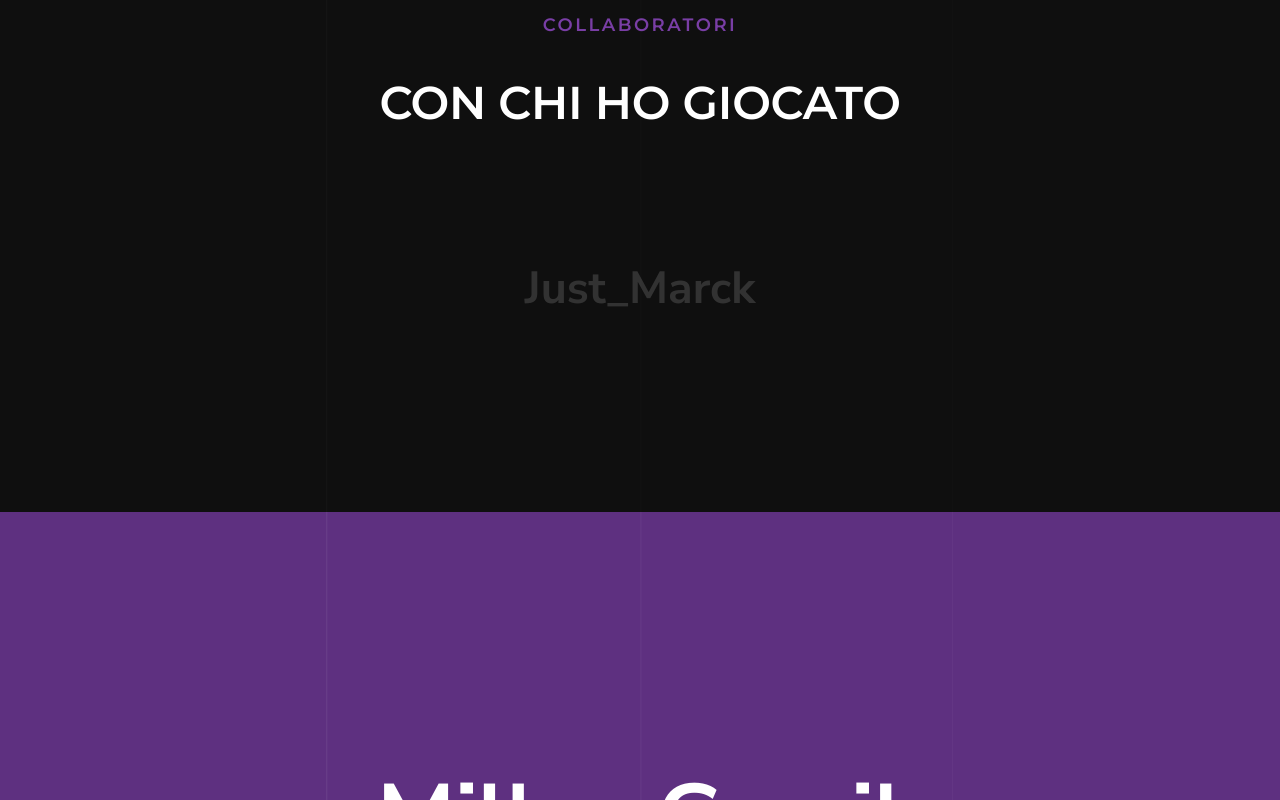
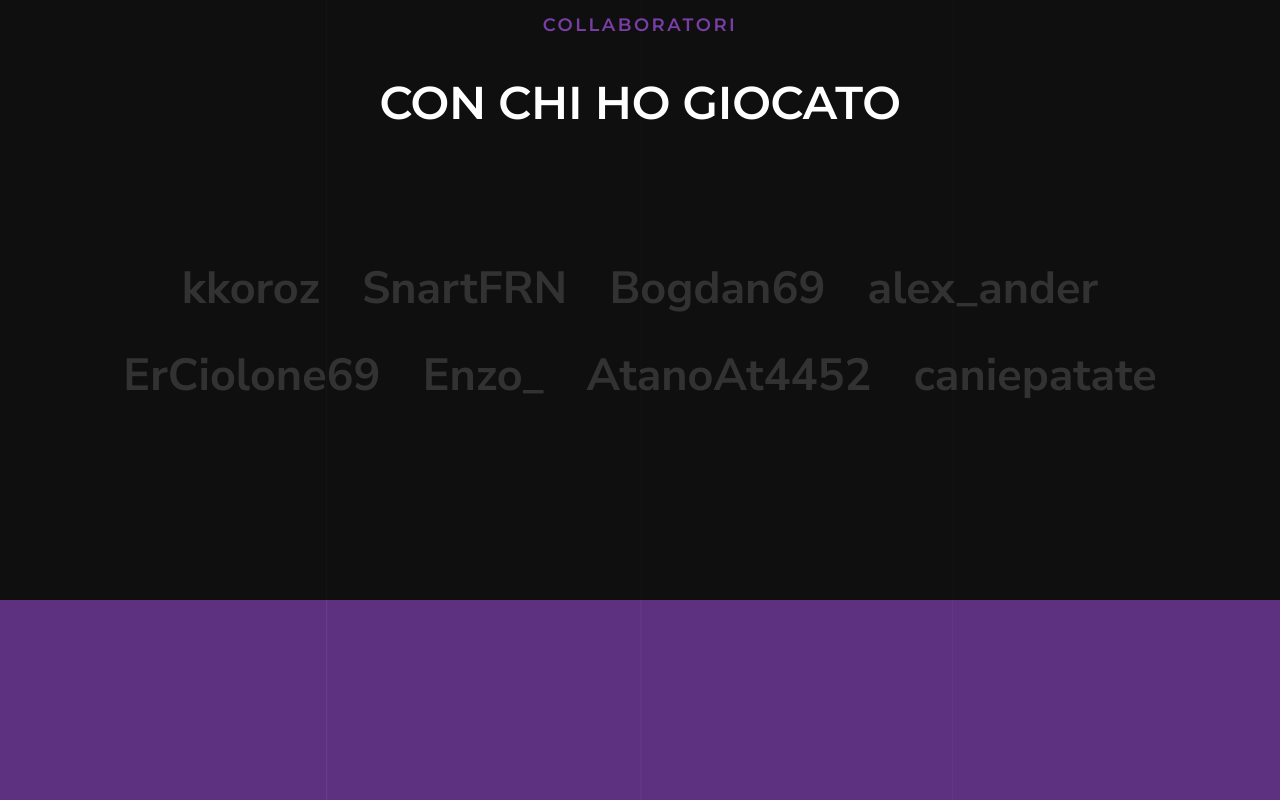
Before and after one commit to MillyyMc/millyymc.github.io, a plain HTML site: page index.html in a window 1280 px wide. Shown: the part 2499-3299 px from the top of the page. Drawn offline with Linux system fonts and the light colour scheme.

Commit message:
Update Clients

```diff
--- a/index.html
+++ b/index.html
@@ -232,7 +232,14 @@
         <div class="row clients-wrap" data-aos="fade-up">
             <div class="col-twelve">
                 <ul class="clients">
-                    <li><a href="https://www.instagram.com/Just_Marck_07">Just_Marck</a></li>
+                    <li><a href="#">kkoroz</a></li>
+                    <li><a href="#">SnartFRN</a></li>
+                    <li><a href="#">Bogdan69</a></li>
+                    <li><a href="#">alex_ander</a></li>
+                    <li><a href="#">ErCiolone69</a></li>
+                    <li><a href="#">Enzo_</a></li>
+                    <li><a href="#">AtanoAt4452</a></li>
+                    <li><a href="#">caniepatate</a></li>
                 </ul>
             </div>
         </div>
```
